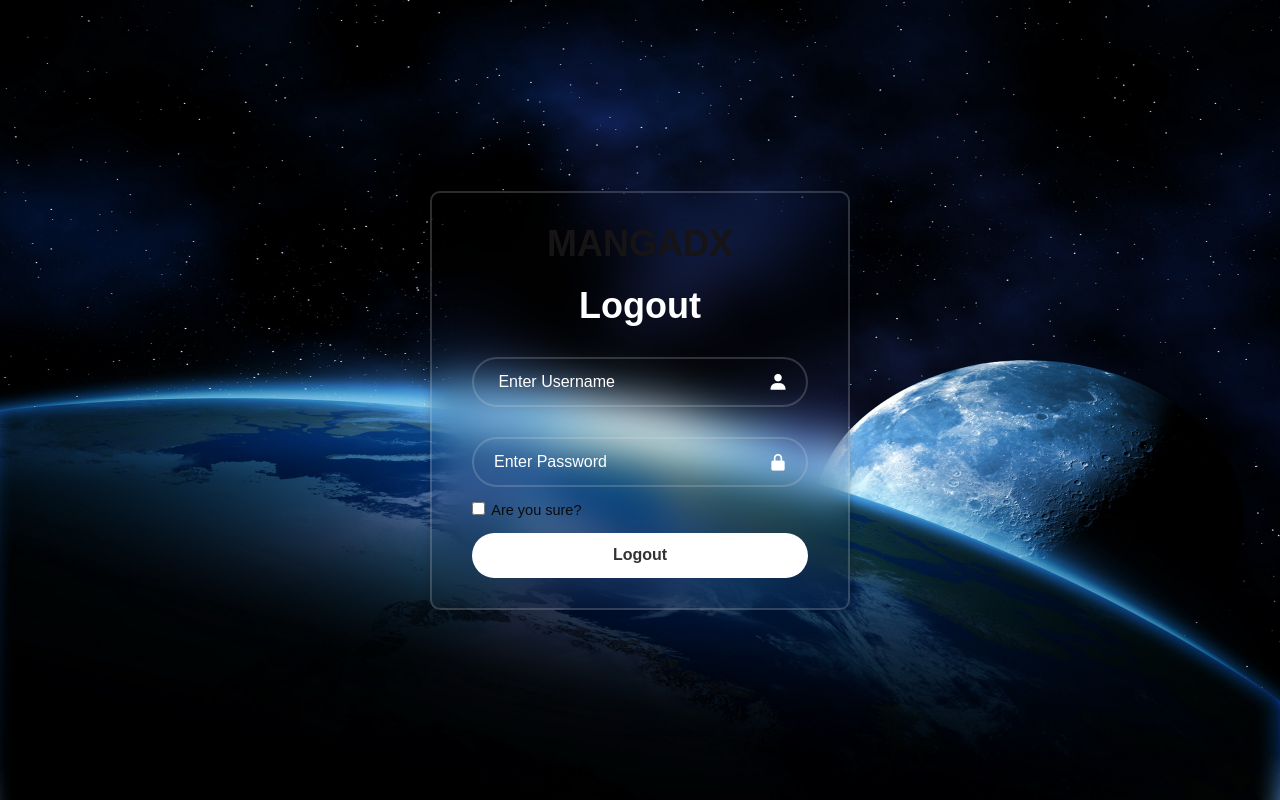
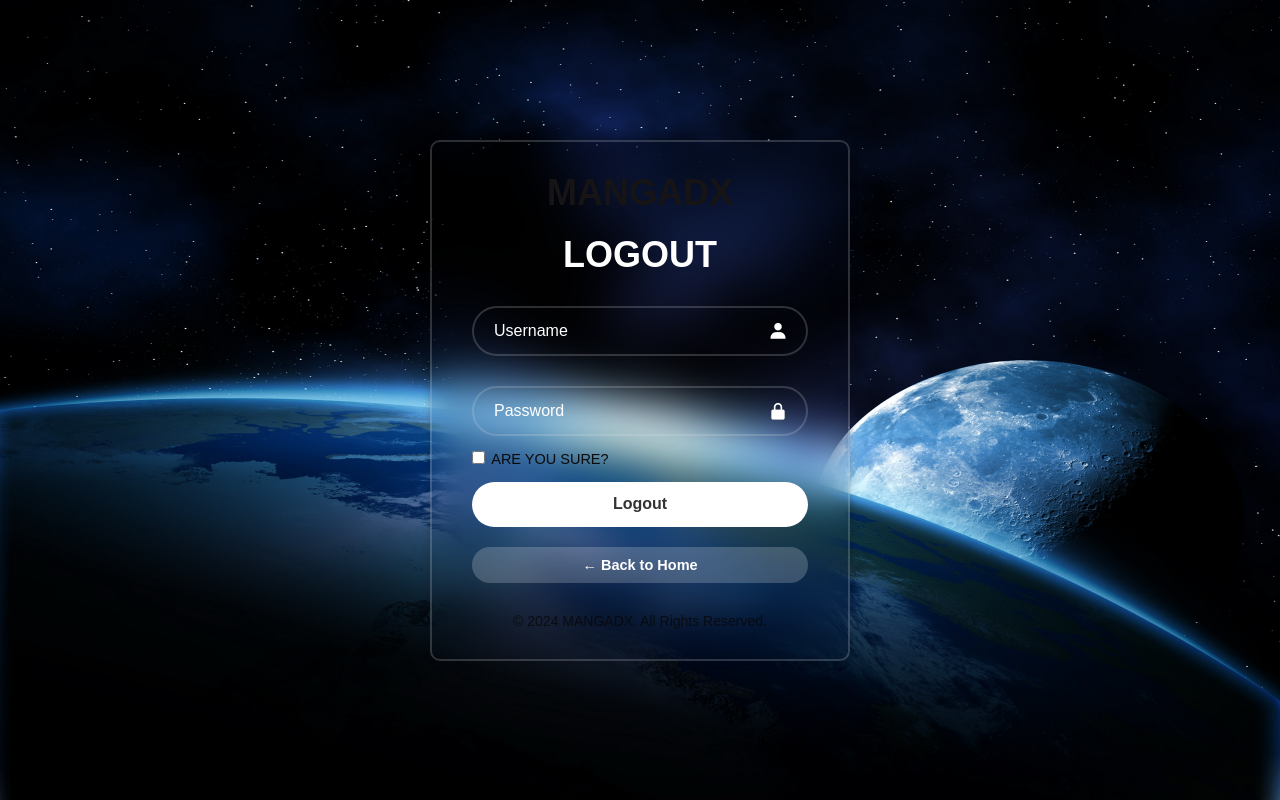
Before and after one commit to ghost224678/project, a plain HTML site: page logout.html in a window 1280 px wide. Drawn offline with nearby package versions, Linux system fonts and the light colour scheme; a web font is replaced by a local one.

Commit message:
Update logout.html

```diff
--- a/logout.html
+++ b/logout.html
@@ -3,30 +3,47 @@
 <head>
  <meta charset="UTF-8">
  <meta name="viewport" content="width=device-width, initial-scale=1.0">
-  <title>LOGOUT</title>
+ <title>Document</title>
  <link rel="stylesheet" href="logout.css">
  <link href='https://unpkg.com/boxicons@2.1.4/css/boxicons.min.css' rel='stylesheet'>
+
 <body>
-
  <div class="wrapper">
    <div class="logo"><h1>MANGADX</h1></div>
-  <form action="index.html" method="post">
-   <h1>Logout</h1>
+   <form action="index.html">
+     <h1>LOGOUT</h1>
      <div class="input-box">
-    <input type="text" placeholder=" Enter Username" required>
+       <input type="text" placeholder="Username" required>
        <i class='bx bxs-user'></i>
      </div>
      <div class="input-box">
-    <input type="password" placeholder="Enter Password" required>
+       <input type="password" placeholder="Password" required>
        <i class='bx bxs-lock-alt'></i>
      </div>
      <div class="remember-forget">
-    <label ><input type="checkbox"> Are you sure?</label>
+       <label><input type="checkbox"> ARE YOU SURE?</label>
 
      </div>
-   <button  type="submit" class="btn">Logout</button>
+     <button type="submit" class="btn">Logout</button>
 
    </form>
+   <!-- Back to Home Button -->
+   <a href="index.html" class="back-to-home">← Back to Home</a>
+   <pr>
+
+
+   </pr>
+    <!-- Footer -->
+ <footer class="footer">
+   <p>&copy; 2024 MANGADX. All Rights Reserved.</p>
+ </footer>
+ </div>
+
+ <script src="logout.js"></script>
+
+
+</body>
+</html>
 </div>
 </body>
 </html>
```
Lines whose indentation alone changed are shown as unchanged.
